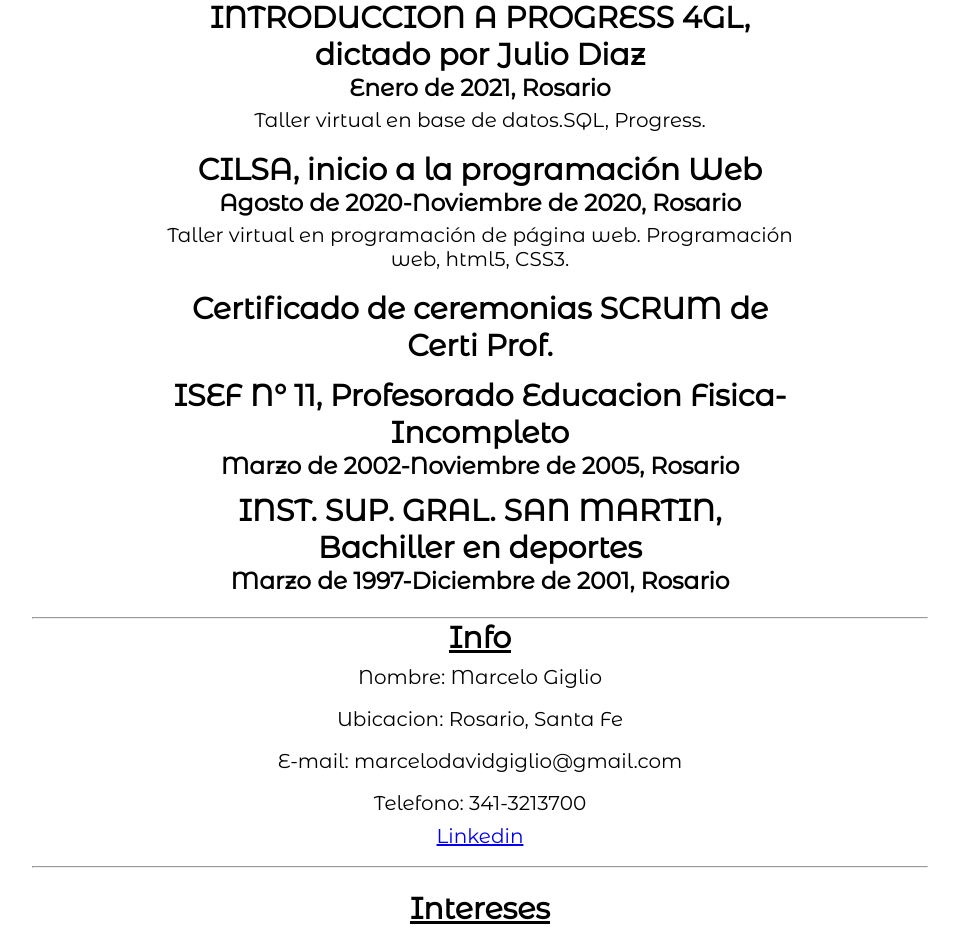
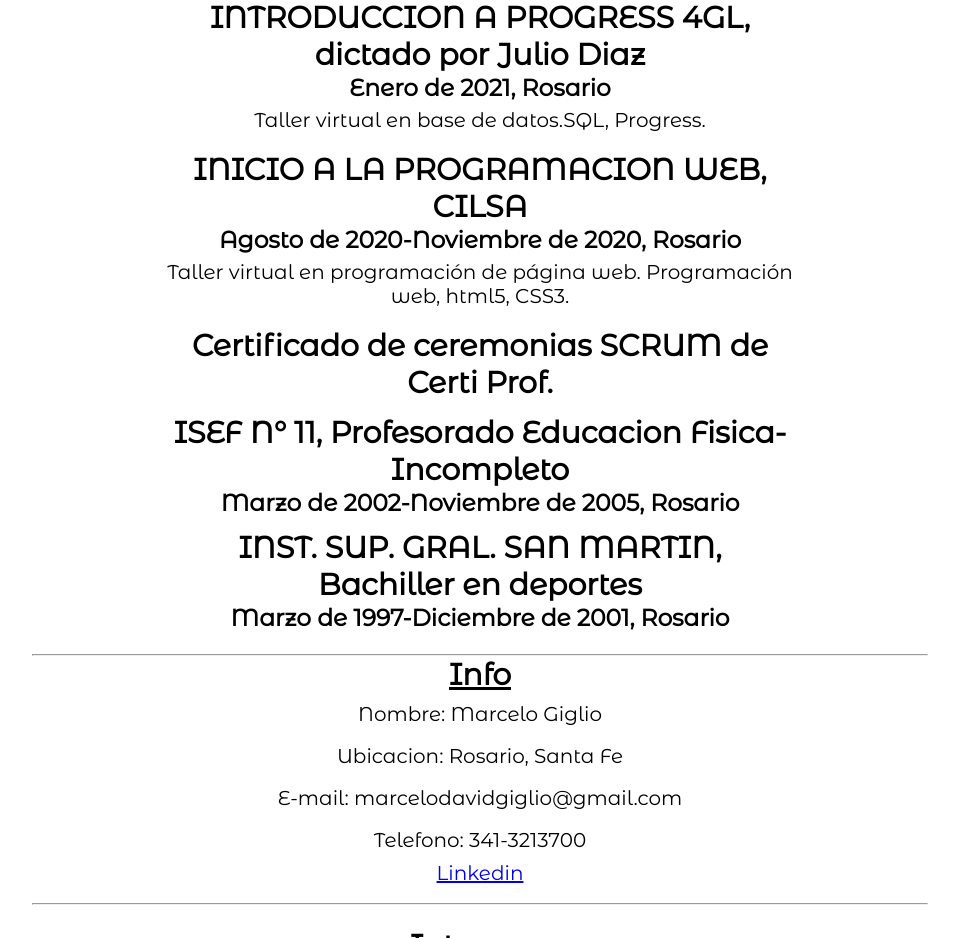
Before and after one commit to marcelogiglio1/marcelogiglio1.github.io, a website: page cv.html in a window 1280 px wide. Shown: the part 1440-2378 px from the top of the page, without its empty margins (160-1119 px from the left). Drawn offline with Linux system fonts and the light colour scheme.

Commit message:
Update cv.html

```diff
--- a/cv.html
+++ b/cv.html
@@ -80,7 +80,7 @@
  <h2>INTRODUCCION A PROGRESS 4GL, dictado por Julio Diaz</h2>
  <h3>Enero  de 2021, Rosario</h3>
  <p>Taller virtual en base de datos.SQL, Progress.</p>
- <h2>CILSA, inicio a la programación Web</h2>
+ <h2>INICIO A LA PROGRAMACION WEB, CILSA</h2>
  <h3>Agosto de 2020-Noviembre de 2020, Rosario</h3>
  <p>Taller virtual en programación de página web.
  Programación web, html5, CSS3.</p>
```
